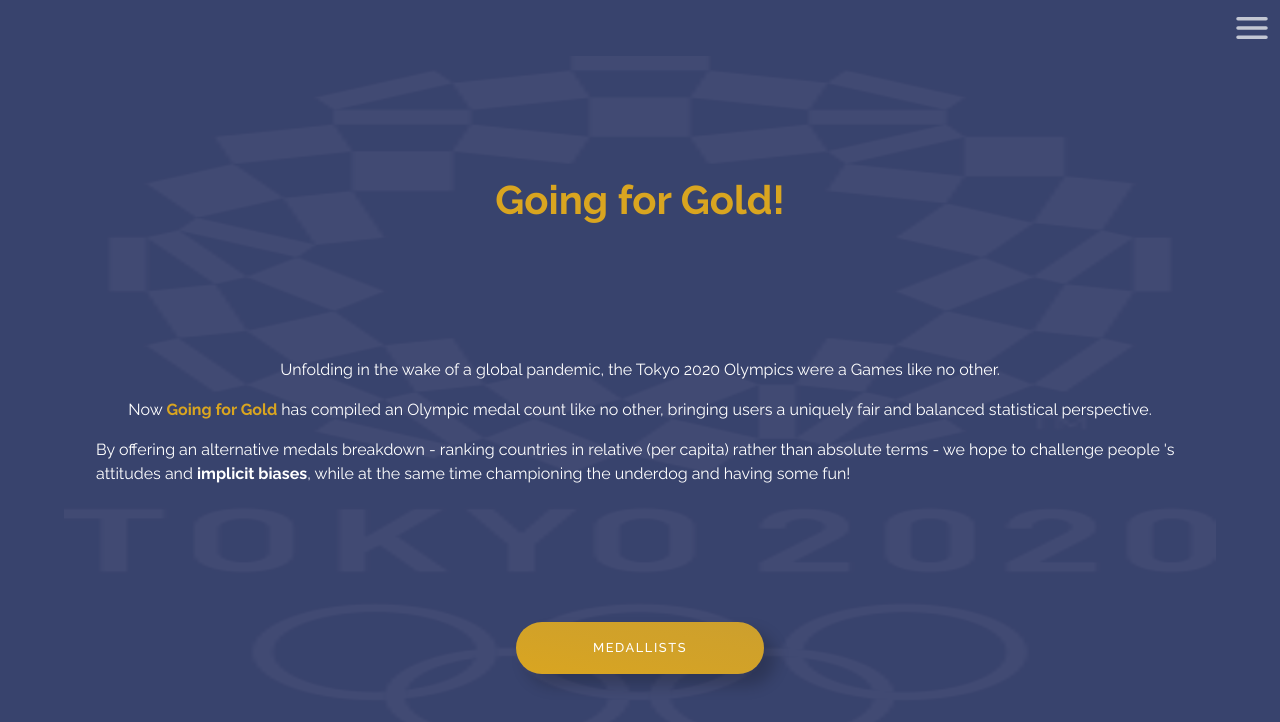
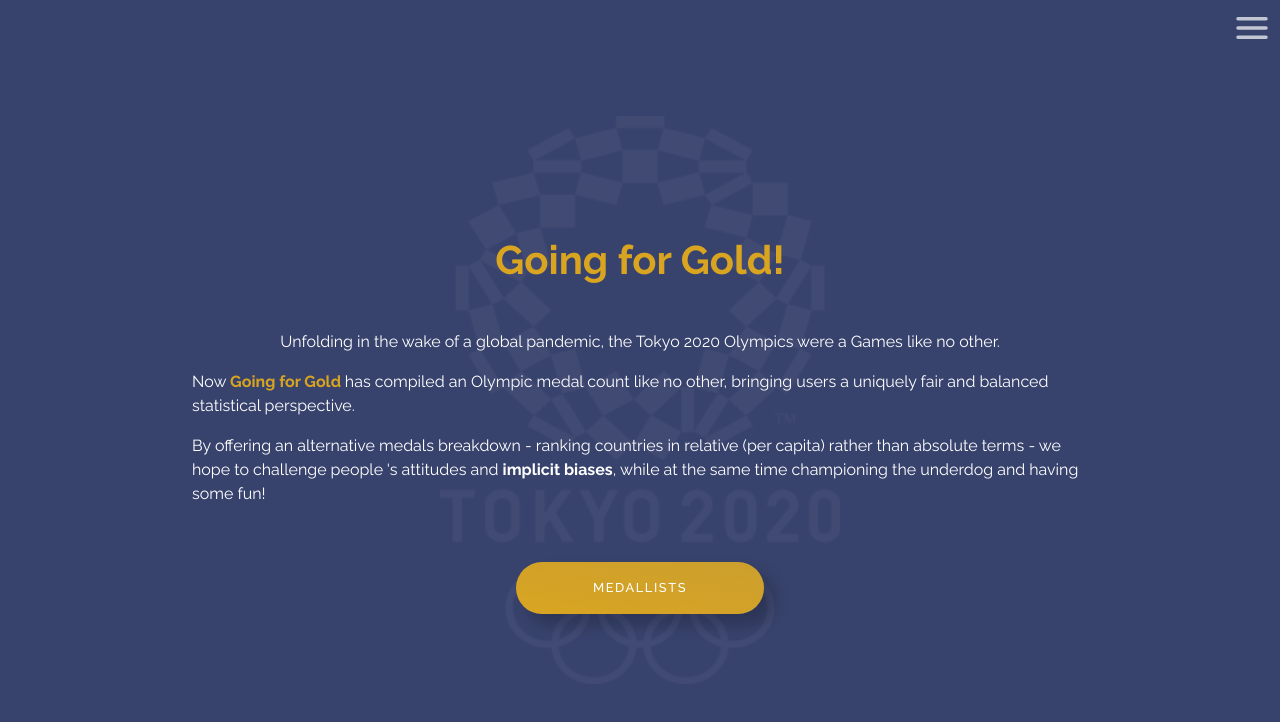
Before and after one commit to loosenthedark/going-for-gold, a React (Create React App) app: page /about in a window 1280 px wide. Shown: the top 722 px of the page. Built offline with nearby package versions, Linux system fonts and the light colour scheme; no server answers.

Commit message:
RWD: All finalised styles applied to About page for mobile

```diff
--- a/src/index.css
+++ b/src/index.css
@@ -1124,6 +1124,28 @@
 /* Media Query */
 
 
+/* large mobile */
+
+@media screen and (min-width: 576px) {
+    .container-about {
+        background-size: 25rem 35.5rem;
+    }
+    .overlay-about-text {
+        margin-left: 15vw;
+        margin-right: 15vw;
+    }
+    .overlay-about-text h1 {
+        margin-bottom: 2.5rem;
+    }
+    .overlay-about-text>p:last-of-type {
+        margin-bottom: 3rem;
+    }
+}
+
+
+/* Media Query */
+
+
 /* small mobile */
 
 @media screen and (max-width: 360px) {
```
